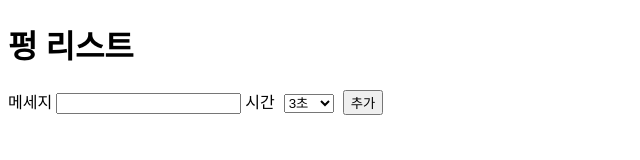
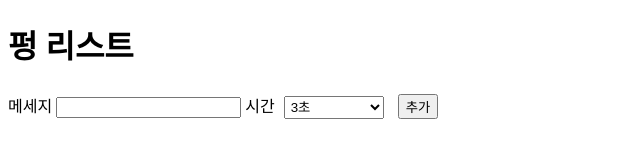
Before and after one commit to HyunmoAhn/boom-message, a website built with webpack: page src/index.html in a window 1280 px wide. Shown: the whole page, without its empty margins (0-640 px from the left). Built offline with nearby package versions, Linux system fonts and the light colour scheme.

Commit message:
Update bug fix

```diff
--- a/src/Painter.js
+++ b/src/Painter.js
@@ -27,9 +27,12 @@ class Painter {
     const resultIndex = prevIndex > nextIndex ? nextIndex : nextIndex + 1;
 
     targetDOM.getElementsByClassName('message-time')[0].innerHTML = time;
-    const NThMessage = listDOM.getElementsByClassName('message')[resultIndex];
 
-    listDOM.insertBefore(targetDOM, NThMessage);
+    if (prevIndex !== nextIndex) {
+      const NThMessage = listDOM.getElementsByClassName('message')[resultIndex];
+
+      listDOM.insertBefore(targetDOM, NThMessage);
+    }
   }
 }
 
--- a/src/index.html
+++ b/src/index.html
@@ -8,7 +8,14 @@
   <title>Boom Message</title>
   <style>
     select {
+      width: 100px;
+    }
+    button {
       margin: 5px;
+    }
+    select {
+      margin: 5px;
+      padding: 2px;
     }
   </style>
 </head>
```
